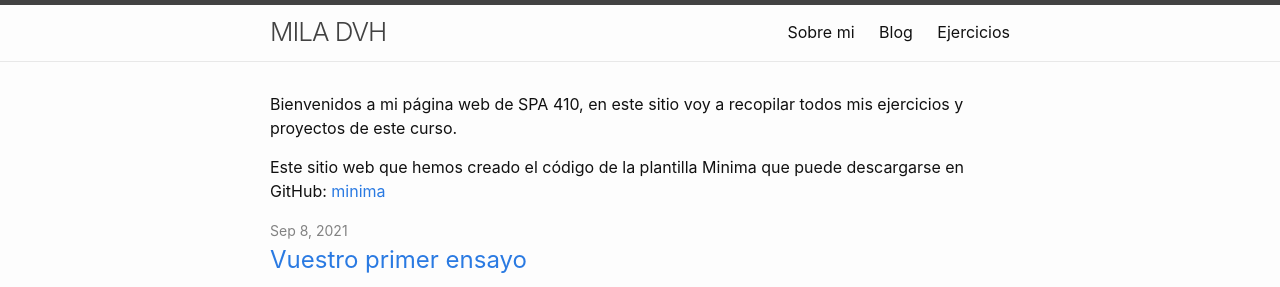
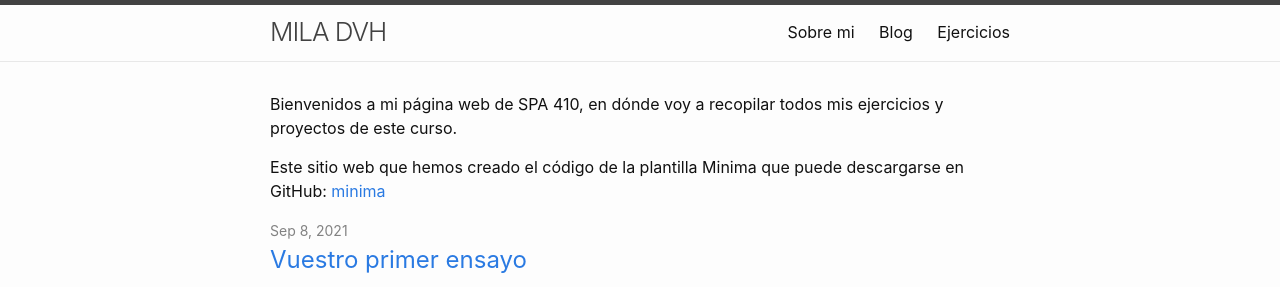
Before and after one commit to miladvh/miladvh.github.io, a Jekyll site: the page built from index.md, in a window 1280 px wide. Shown: the top 287 px of the page. Built offline with Jekyll 4.4.1, drawn with Linux system fonts in a browser that asks for light colours.

Commit message:
Update index.md

```diff
--- a/index.md
+++ b/index.md
@@ -8,6 +8,6 @@
 layout: home
 ---
 
-Bienvenidos a mi página web de SPA 410, en este sitio voy a recopilar todos mis ejercicios y proyectos de este curso.
+Bienvenidos a mi página web de SPA 410, en dónde voy a recopilar todos mis ejercicios y proyectos de este curso.
 
 Este sitio web que hemos creado el código de la plantilla Minima que puede descargarse en GitHub: [minima](https://github.com/jekyll/minima)
```
